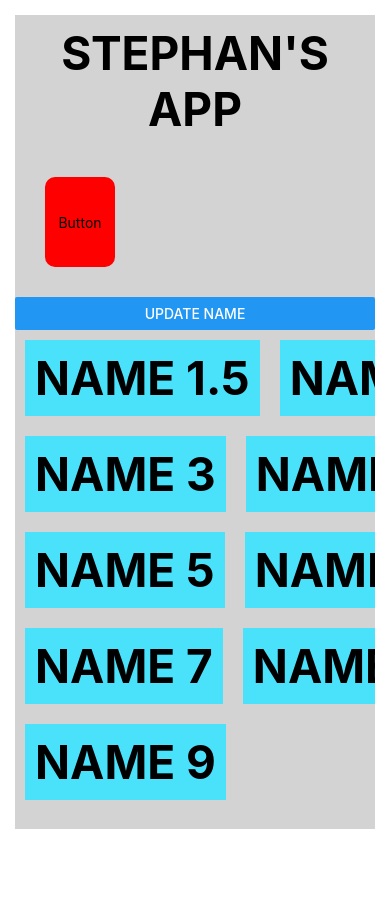
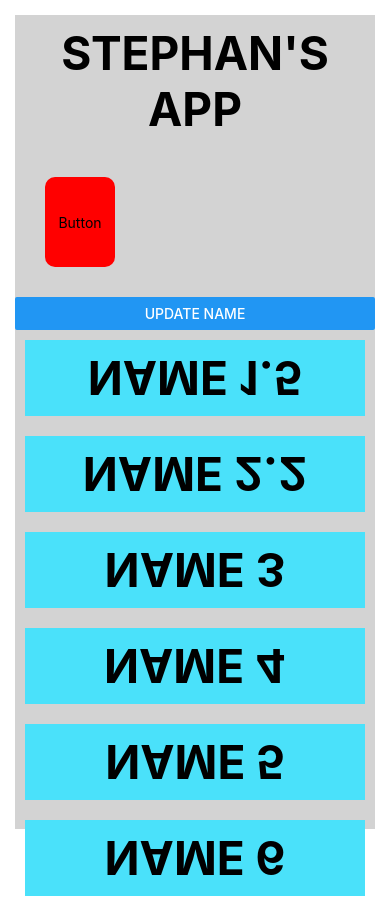
Before and after one commit to stephanduval/BluetoothVoltageMeterReactNative, a React Native app: screen / in a window 390 px wide. Shown: the top 898 px of the page. Before the commit the page ends 844 px from the top, so only its background shows below. Built offline with nearby package versions, Linux system fonts and the light colour scheme.

Commit message:
Finished FlatList and KeyExtractor

```diff
--- a/App.js
+++ b/App.js
@@ -30,7 +30,7 @@ const App = () => {
 
   const onRefresh = () => {
     setRefreshing(true);
-    setItems([...Items, {key:69, item: 'Item 69'}]);
+    setItems([...Items, { name: 'Item 69'}]);
     setRefreshing(false);
   }
 
@@ -66,7 +66,16 @@ const App = () => {
 
             {/* Beginning of the Flatlist Component  */}
             <FlatList
-            numColumns={2}
+            //numColumns={2}
+            refreshControl={
+            <RefreshControl
+                refreshing={Refreshing}
+                onRefresh={onRefresh}
+                colors={['#ff00ff']}
+              />
+            }
+
+            inverted  // reverse the list
               keyExtractor={(item, index) => index.toString()}  // creates a key from the index of the item in the array
                   data={Items}
                   renderItem={({item}) => (
```
